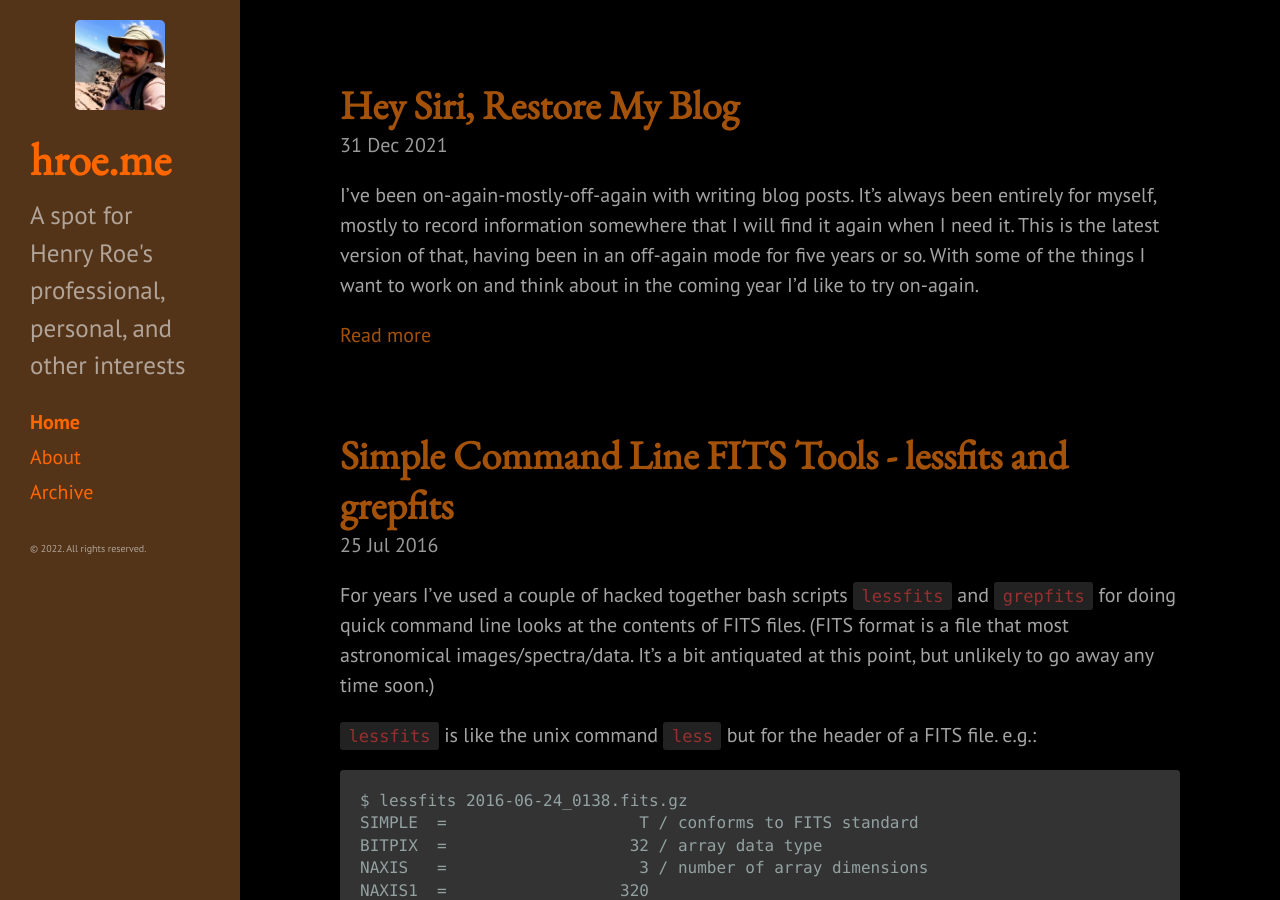
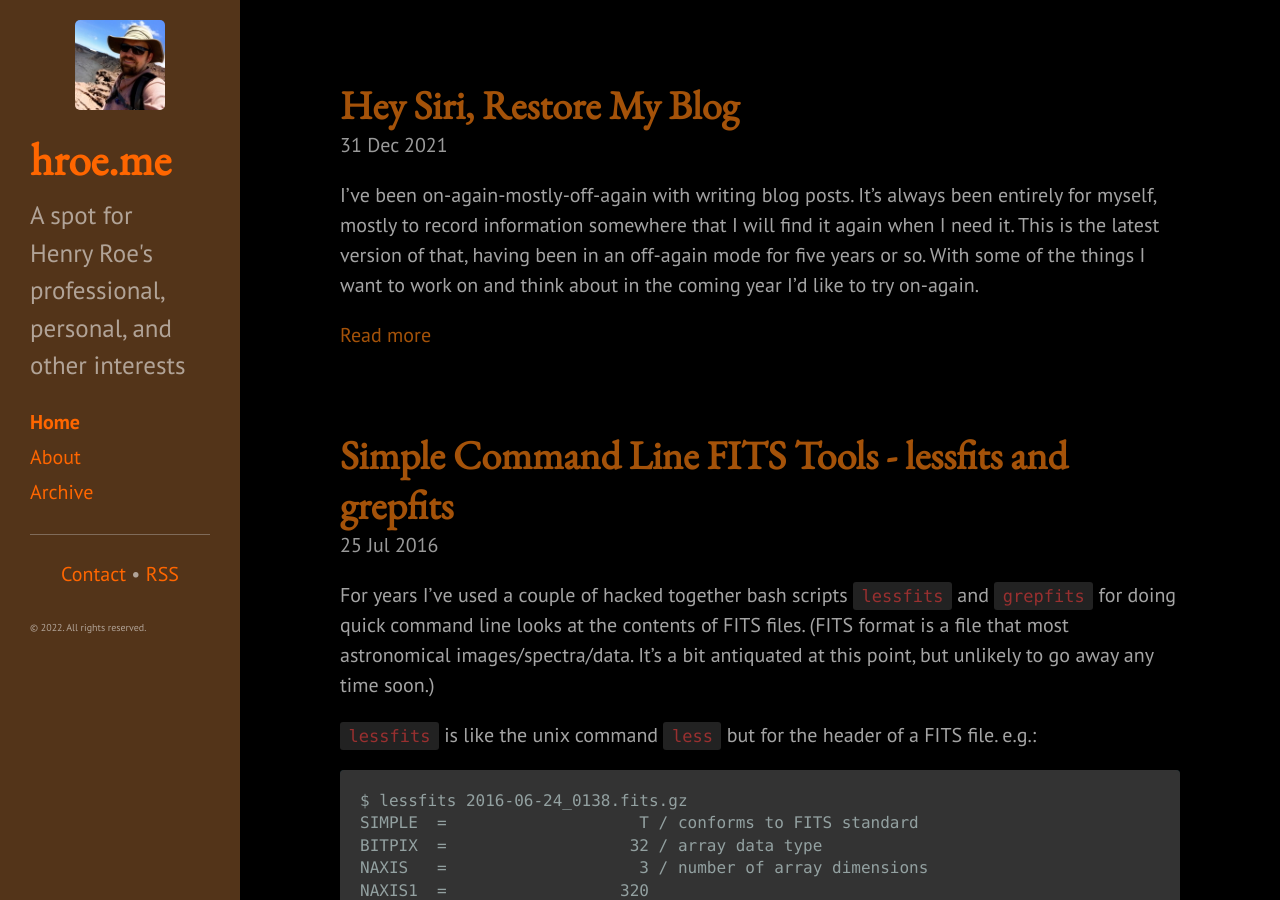
Before and after one commit to henryroe/henryroe.github.io, a Jekyll site: the page built from index.html, in a window 1280 px wide and 900 px high. Built offline with Jekyll 4.4.1, drawn with Linux system fonts in a browser that asks for light colours; the list of posts is cut into pages by our own code.

Commit message:
added contact and RSS links

```diff
--- a/_includes/sidebar.html
+++ b/_includes/sidebar.html
@@ -44,6 +44,12 @@
       <span class="sidebar-nav-item">Currently v{{ site.version }}</span>
 -->
 
+    <hr>
+
+    <center>
+    <a href="mailto:contact@hroe.me">Contact</a> &bull; <a href="/feed.xml">RSS</a>
+    </center>
+
     </nav>
 
     <p><font size="1">&copy; {{ site.time | date: '%Y' }}. All rights reserved.</font></p>
```
